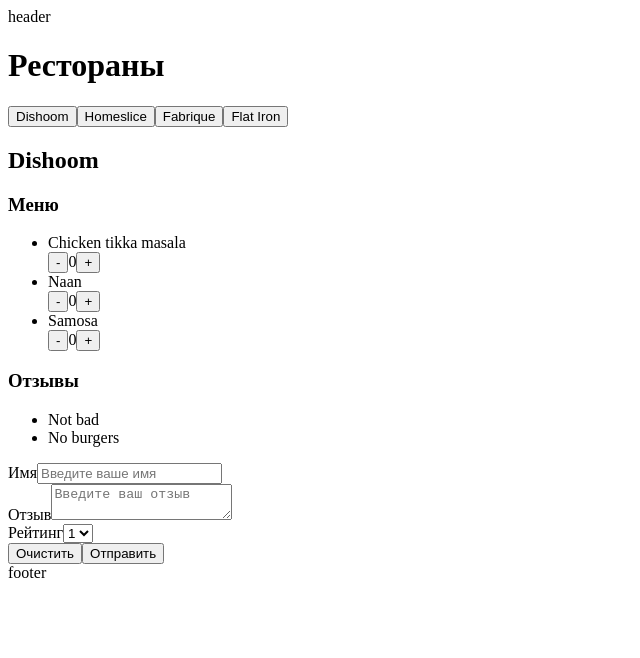
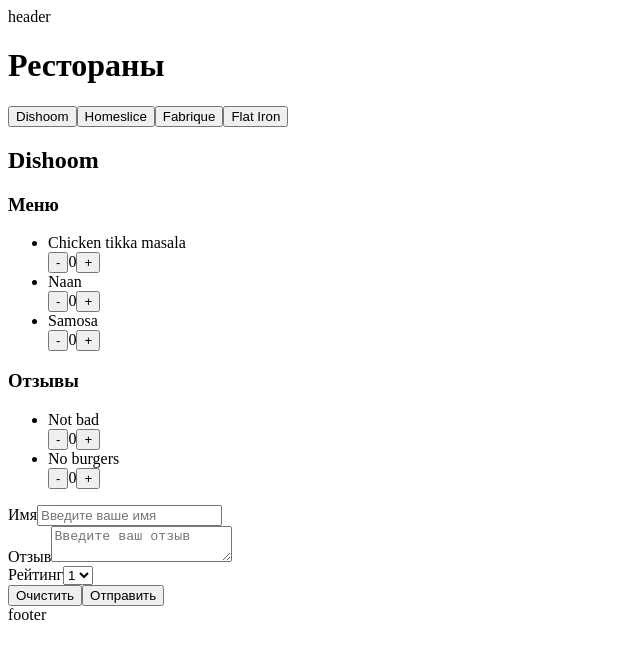
Before and after one commit to MaksNikulnikov/react_2025, a React (Vite) app: page / in a window 1280 px wide. Shown: the top 658 px of the page, without its empty margins (0-640 px from the left). Built offline with nearby package versions, Linux system fonts and the light colour scheme.

Commit message:
feat: add review item counter

```diff
--- a/src/components/review-list-item/ReviewListItem.jsx
+++ b/src/components/review-list-item/ReviewListItem.jsx
@@ -1,3 +1,8 @@
+import { Counter } from "../counter/Counter";
+
 export const ReviewListItem = ({ text }) => {
-  return <li>{text}</li>;
+  return <li>
+    {text}
+    <Counter />
+    </li>;
 };
```
